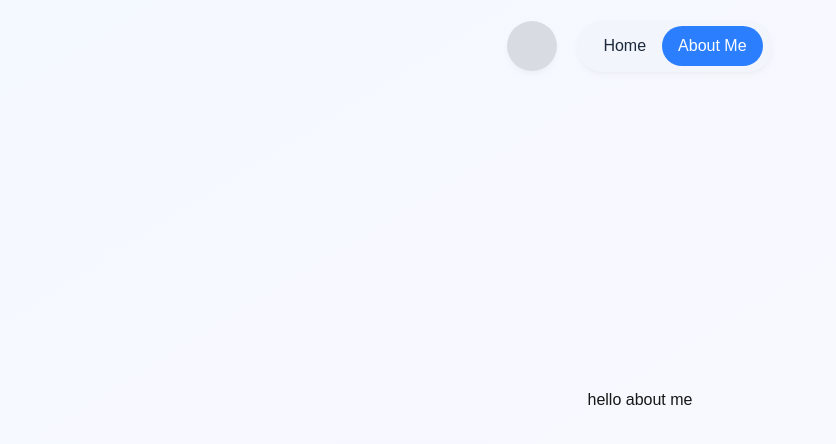
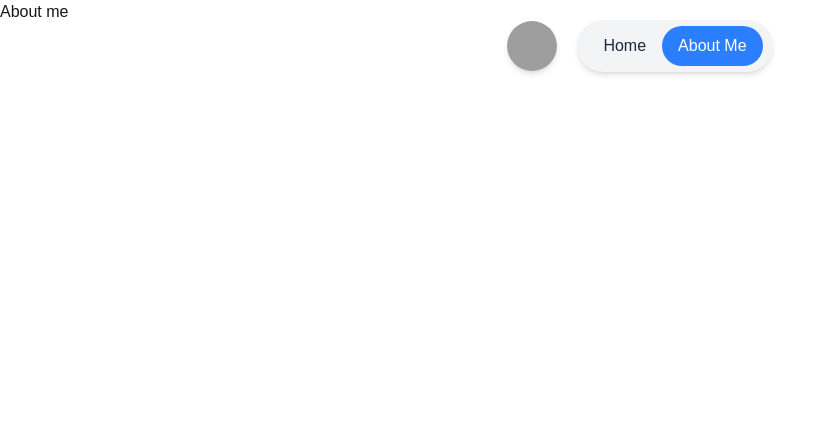
Before and after one commit to Sok-Chetra/sok_chetra, a Next.js app: page /about-me in a window 1280 px wide. Shown: the top 444 px of the page, without its empty margins (0-836 px from the left). Built offline with nearby package versions, Linux system fonts and the light colour scheme; grey boxes are pictures that could not be loaded.

Commit message:
just commit

```diff
--- a/next.config.ts
+++ b/next.config.ts
@@ -2,6 +2,14 @@ import type { NextConfig } from "next";
 
 const nextConfig: NextConfig = {
     output: 'export',
+    async rewrites() {
+        return [
+            {
+                source: '/about-me',
+                destination: 'https://sok-chetra.me/about-me.html',
+            }
+        ]
+    },
     images: {
         unoptimized: true,
         remotePatterns: [
--- a/src/app/about-me/page.tsx
+++ b/src/app/about-me/page.tsx
@@ -1,8 +1,12 @@
+export const metadata = {
+    title: 'About Sok Chetra',
+    description: 'About Sok Chetra - Full Stack Web Developer',
+};
+
 export default function AboutMe() {
     return (
-        <section className="relative h-screen flex items-center justify-center px-4 sm:px-6 lg:px-8">
-            <div className="absolute inset-0 bg-gradient-to-br from-blue-50 to-purple-50 opacity-70 dark:from-gray-800 dark:to-gray-900 dark:opacity-90 transition-all duration-500"></div>
-            <p className="dark:text-white z-10">hello about me</p>
-        </section>
+        <div>
+            <p>About me</p>
+        </div>
     )
 }
--- a/src/app/api/send/route.ts
+++ b/src/app/api/send/route.ts
@@ -6,7 +6,7 @@ async function verifyCaptcha(token: string | null): Promise<boolean> {
     if (!token) return false
 
     // Get secret key from environment variables (not public)
-    const secretKey = process.env.NEXT_PUBLIC_SECRET_KEY
+    const secretKey = process.env.SECRET_KEY
     if (!secretKey) {
         console.error('reCAPTCHA secret key is not configured.')
         return false
--- a/src/app/layout.tsx
+++ b/src/app/layout.tsx
@@ -18,7 +18,6 @@ export const metadata: Metadata = {
     description: 'Portfolio of Sok Chetra, Full Stack Web Developer',
 }
 
-
 export default function RootLayout({
     children,
 }: Readonly<{
--- a/src/components/form/ContactForm.tsx
+++ b/src/components/form/ContactForm.tsx
@@ -4,7 +4,7 @@ import { motion } from 'framer-motion'
 import { useRef, useState } from 'react'
 import ReCAPTCHA from "react-google-recaptcha";
 
-const SITE_KEY = process.env.NEXT_PUBLIC_RECAPTCHA_SITE_KEY || ''
+const SITE_KEY = process.env.RECAPTCHA_SITE_KEY || ''
 
 export default function ContactForm() {
     const [formData, setFormData] = useState({ name: '', email: '', message: '' })
```
